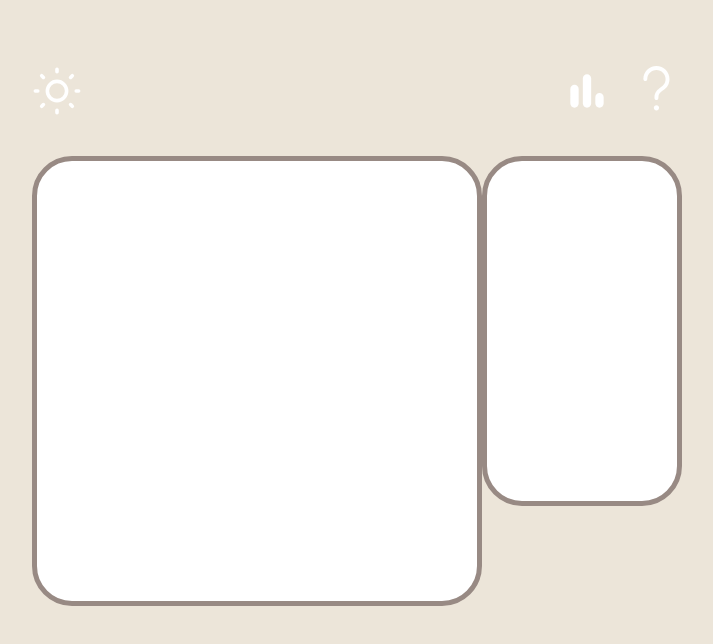
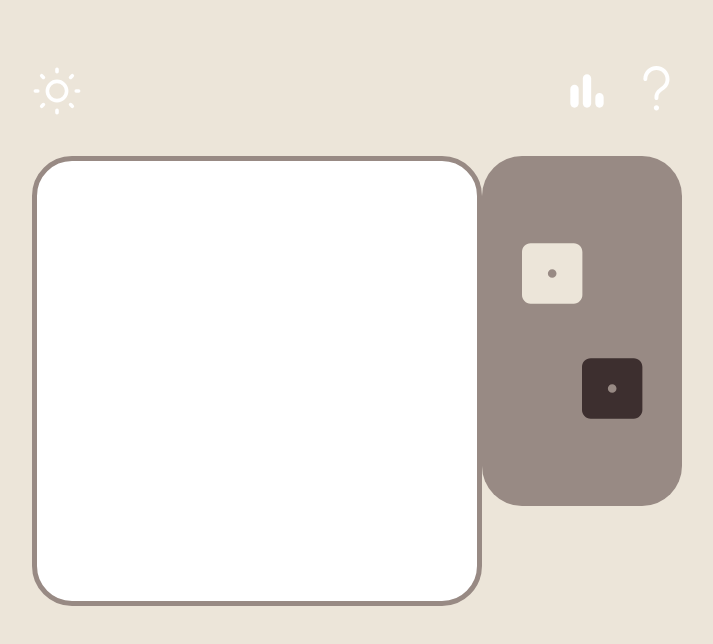
Before and after one commit to eujin-shin/Backgammon-JS, a Next.js app: page / in a window 1280 px wide. Shown: the top 644 px of the page, without its empty margins (283-996 px from the left). Built offline with nearby package versions, Linux system fonts and the light colour scheme.

Commit message:
feat: add dice components

```diff
--- a/package.json
+++ b/package.json
@@ -9,6 +9,11 @@
     "lint": "next lint"
   },
   "dependencies": {
+    "@fortawesome/fontawesome-svg-core": "^6.5.1",
+    "@fortawesome/free-brands-svg-icons": "^6.5.1",
+    "@fortawesome/free-regular-svg-icons": "^6.5.1",
+    "@fortawesome/free-solid-svg-icons": "^6.5.1",
+    "@fortawesome/react-fontawesome": "^0.2.0",
     "next": "14.0.4",
     "react": "^18",
     "react-dom": "^18",
--- a/src/app/layout.tsx
+++ b/src/app/layout.tsx
@@ -2,6 +2,7 @@ import type { Metadata } from "next";
 import { Inter } from "next/font/google";
 import "./globals.css";
 import Header from "@/components/Header";
+import { styled } from "styled-components";
 
 const inter = Inter({ subsets: ["latin"] });
 
--- a/src/components/Dice.tsx
+++ b/src/components/Dice.tsx
@@ -1,14 +1,52 @@
 import { styled } from "styled-components";
+import { FontAwesomeIcon } from "@fortawesome/react-fontawesome";
+import {
+  faDiceOne,
+  faDiceTwo,
+  faDiceThree,
+  faDiceFour,
+  faDiceFive,
+  faDiceSix,
+} from "@fortawesome/free-solid-svg-icons";
+import { useState } from "react";
+import { BEIGE, DARK } from "@/styles/GlobalColor";
 
 const Container = styled.div`
+  display: flex;
+  flex-direction: column;
+  justify-content: space-around;
   width: 200px;
   height: 350px;
-  background-color: white;
+  padding-top: 30%;
+  padding-bottom: 30%;
+  padding-inline: 20%;
+  background-color: var(--color-normal);
   border-radius: 40px;
-  border-width: 5px;
-  border-color: var(--color-normal);
 `;
 
 export default function Dice() {
-  return <Container></Container>;
+  const diceArr = [
+    faDiceOne,
+    faDiceTwo,
+    faDiceThree,
+    faDiceFour,
+    faDiceFive,
+    faDiceSix,
+  ];
+
+  const [diceA, setDiceA] = useState({ color: BEIGE, value: 0 });
+  const [diceB, setDiceB] = useState({ color: DARK, value: 0 });
+
+  return (
+    <Container>
+      <FontAwesomeIcon
+        icon={diceArr[diceA.value]}
+        style={{ height: "30%", alignSelf: "flex-start", color: diceA.color }}
+      />
+      <FontAwesomeIcon
+        icon={diceArr[diceB.value]}
+        style={{ height: "30%", alignSelf: "flex-end", color: diceB.color }}
+      />
+    </Container>
+  );
 }
--- /dev/null
+++ b/src/styles/GlobalColor.ts
@@ -0,0 +1,3 @@
+export const BEIGE = "#ece5d9";
+export const BROWN = "#988a84";
+export const DARK = "#3d2f2f";
```
Also changed, not shown: 1 other file (tests, documents, lock files or other folders).
